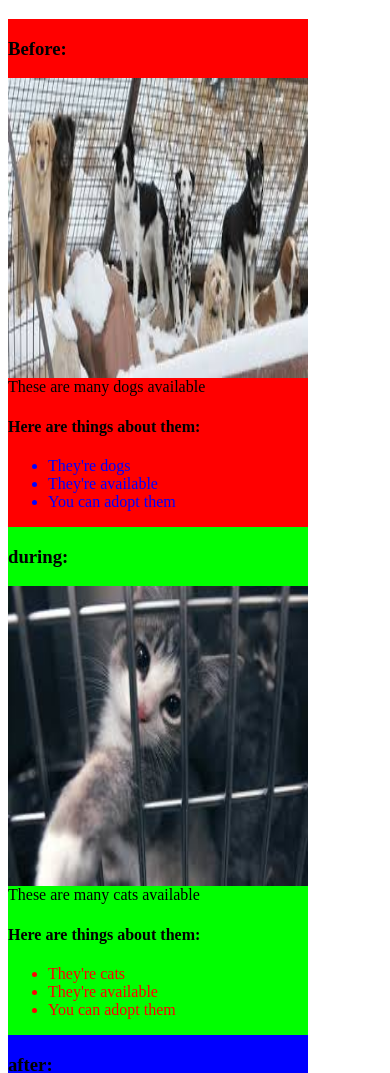
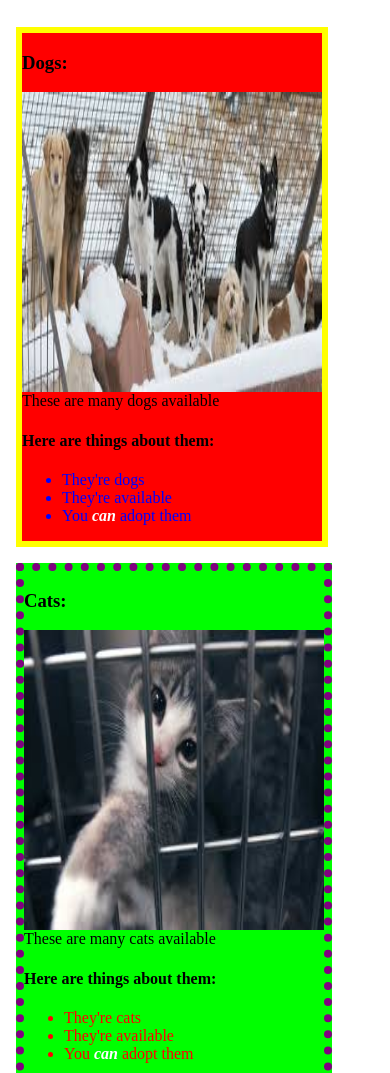
Before and after one commit to j-farkas/animal-shelter, a plain HTML site: page index.html in a window 390 px wide. Shown: the part 61-1134 px from the top of the page. Drawn offline with Linux system fonts and the light colour scheme.

Commit message:
add colors and bold

```diff
--- a/css/styles.css
+++ b/css/styles.css
@@ -18,6 +18,9 @@
 }
 }
 @media screen and (max-width: 1000px) {
+  div{
+    border: 6px solid yellow;
+  }
 .Left{
   float:left;
   width:700px;
@@ -37,6 +40,9 @@
 }
 }
 @media screen and (max-width: 480px) {
+  div {
+    margin: 8px;
+  }
 .Left{
   float:left;
   width:300px;
@@ -46,13 +52,14 @@
   float:left;
   width:300px;
   background-color:#00ff00;
+  border: 8px dotted purple;
 }
 .Right
 {
   float:left;
   width:300px;
   background-color:#0000ff;
-
+  border: 4px solid red;
 }
 }
 
@@ -75,3 +82,9 @@ img
 .Center li{
   color:#ff0000;
 }
+
+span{
+  font-style:italic;
+  font-weight: bold;
+  color: white;
+}
--- a/index.html
+++ b/index.html
@@ -7,36 +7,36 @@
   <body>
     <h1>Animal Shelter</h1>
     <div class="Left">
-      <h3>Before:</h3>
+      <h3>Dogs:</h3>
       <img src="img/dogs.jpeg" alt="A dog">
       <p>These are many dogs available</p>
       <h4>Here are things about them:</h4>
       <ul>
         <li>They're dogs</li>
         <li>They're available</li>
-        <li>You can adopt them</li>
+        <li>You <span>can</span> adopt them</li>
       </ul>
     </div>
     <div class="Center">
-      <h3>during:</h3>
+      <h3>Cats:</h3>
       <img src="img/kitty.jpeg" alt="A cat">
       <p>These are many cats available</p>
       <h4>Here are things about them:</h4>
       <ul>
         <li>They're cats</li>
         <li>They're available</li>
-        <li>You can adopt them</li>
+        <li>You <span>can</span> adopt them</li>
       </ul>
     </div>
     <div class="Right">
-      <h3>after:</h3>
+      <h3>Puppies:</h3>
       <img src="img/pups.jpeg" alt="two puppies">
       <p>These are many puppies available</p>
       <h4>Here are things about them:</h4>
       <ul>
         <li>They're puppies</li>
         <li>They're available</li>
-        <li>You can adopt them</li>
+        <li>You <span>can</span> adopt them</li>
       </ul>
     </div>
 
```
